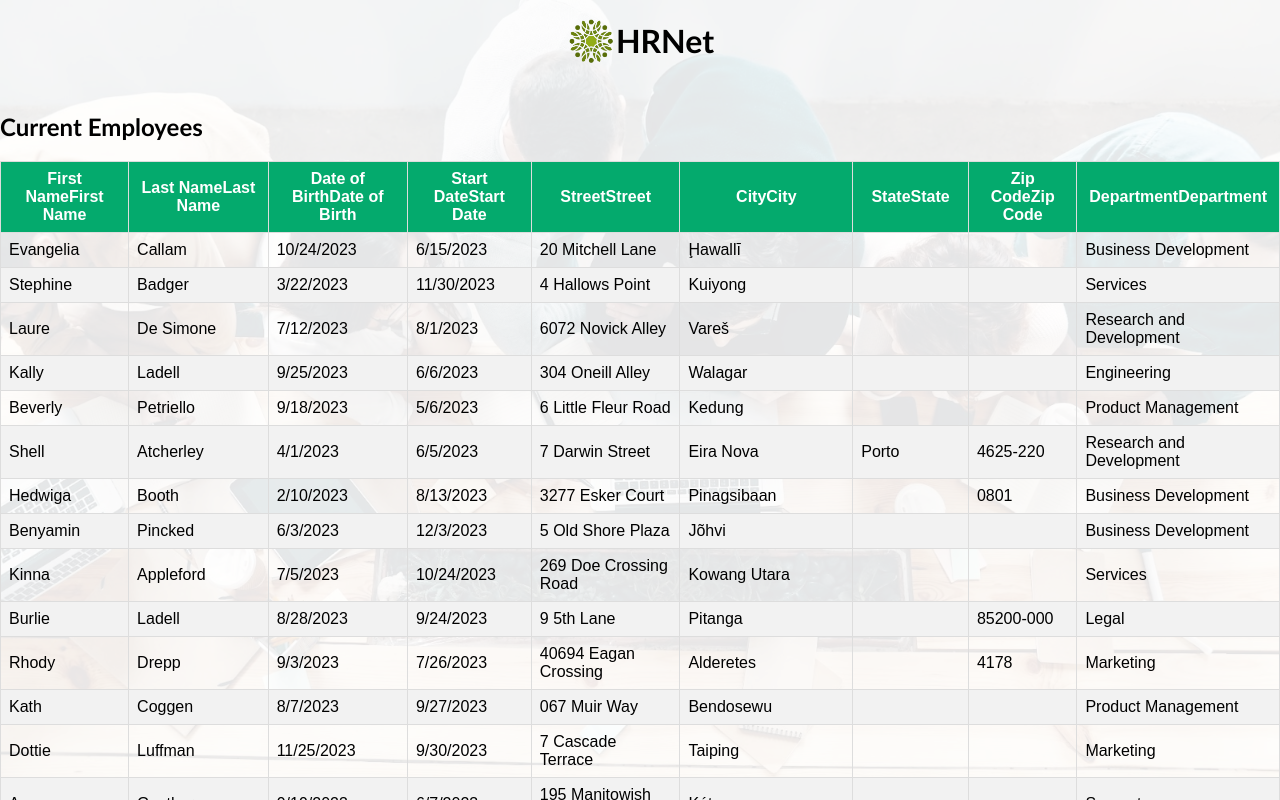
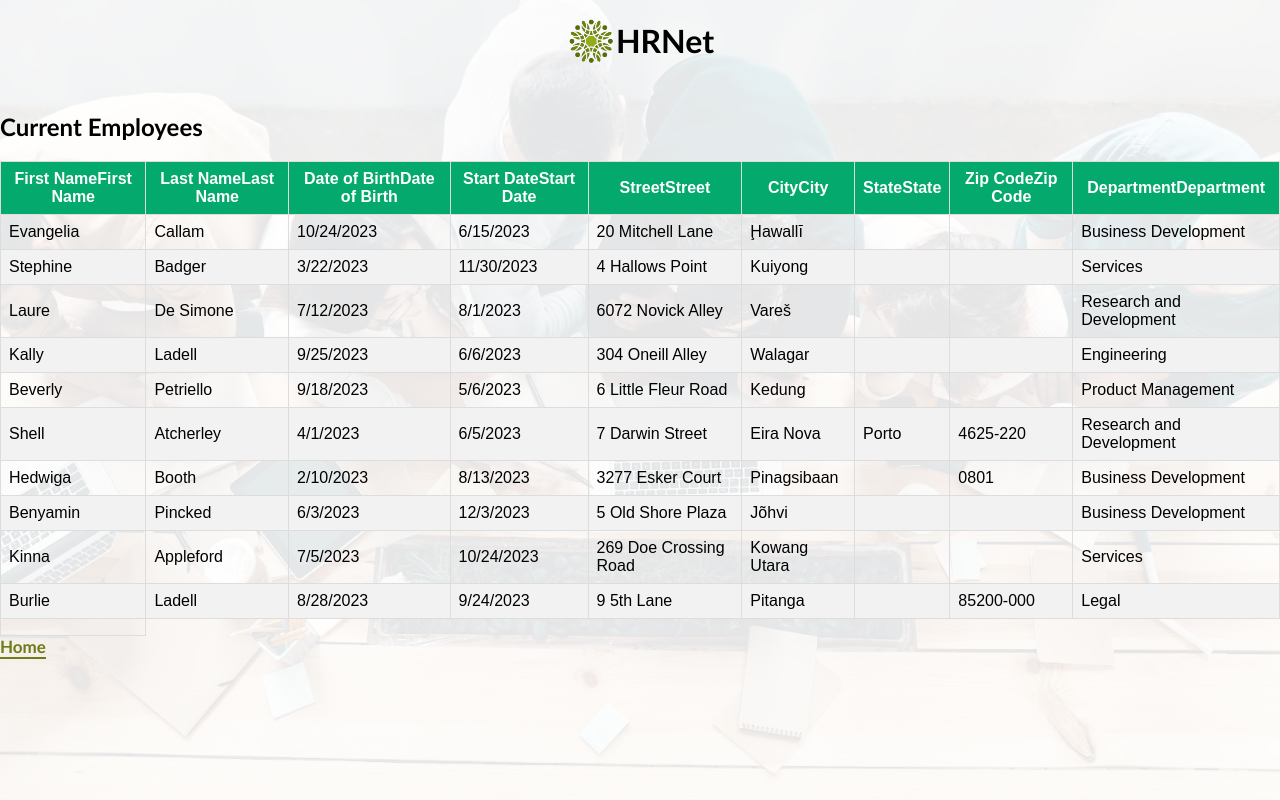
Before and after one commit to mohaali77/P14-JS-React, a React (Create React App) app in the folder hrnet/: page /employee-list in a window 1280 px wide. Shown: the top 800 px of the page. Built offline with nearby package versions, Linux system fonts and the light colour scheme.

Commit message:
Update table.jsx

```diff
--- a/hrnet/src/components/table/table.jsx
+++ b/hrnet/src/components/table/table.jsx
@@ -41,10 +41,10 @@ export const Table = () => {
     const columns = useMemo(() => COLUMNS, [])
     const data = useMemo(() => mockData, [])
 
-    const { getTableProps, getTableBodyProps, headerGroups, rows, prepareRow } = useTable({
+    const { getTableProps, getTableBodyProps, headerGroups, page, nextPage, previousPage, prepareRow } = useTable({
         columns: columns,
         data: data
-    }, useSortBy)
+    }, useSortBy, usePagination)
 
     return <>
         <table {...getTableProps()}>
@@ -61,7 +61,7 @@ export const Table = () => {
                 ))}
             </thead>
             <tbody {...getTableBodyProps()}>
-                {rows.map((row) => {
+                {page.map((row) => {
                     prepareRow(row)
                     return (
                         <tr {...row.getRowProps()}>
```
